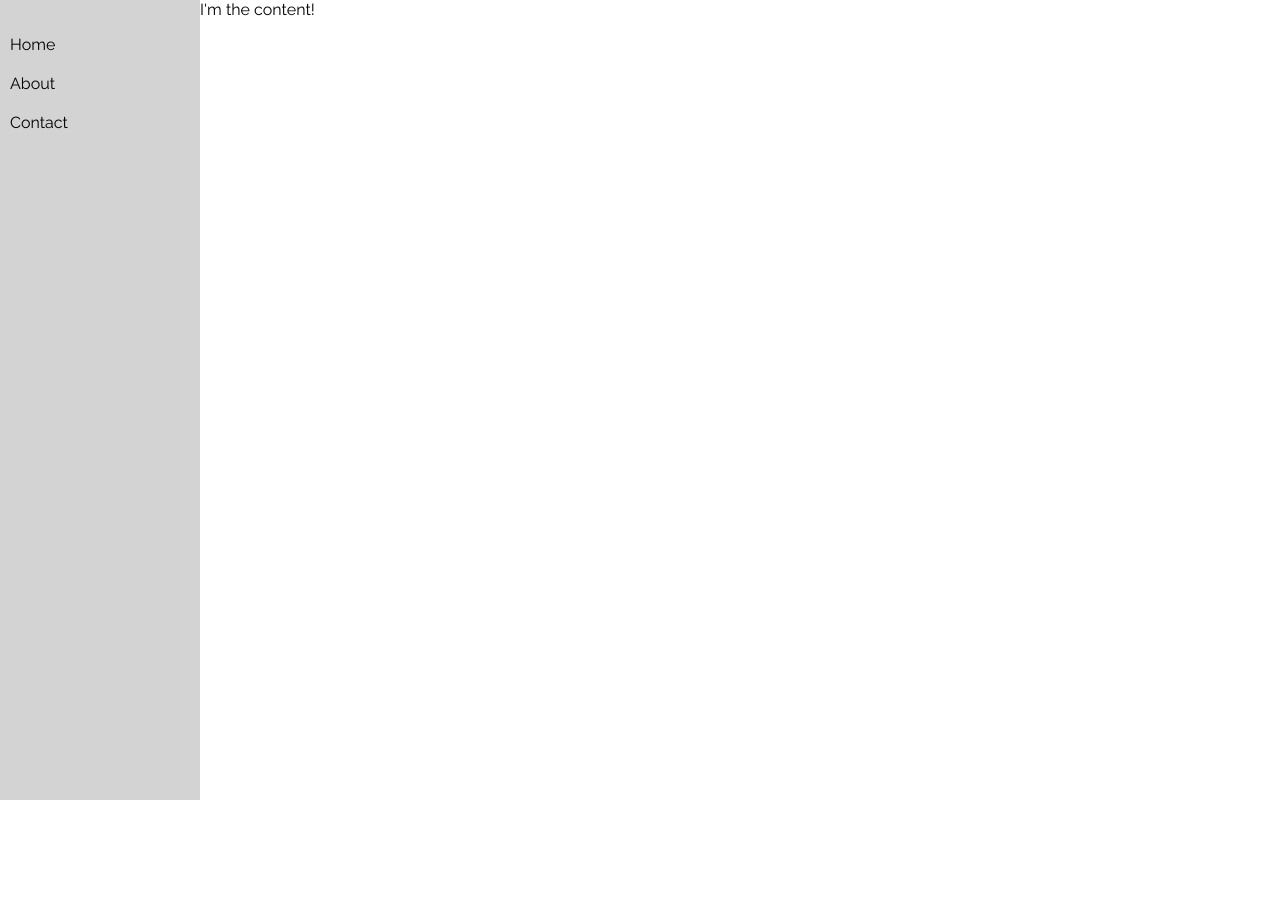
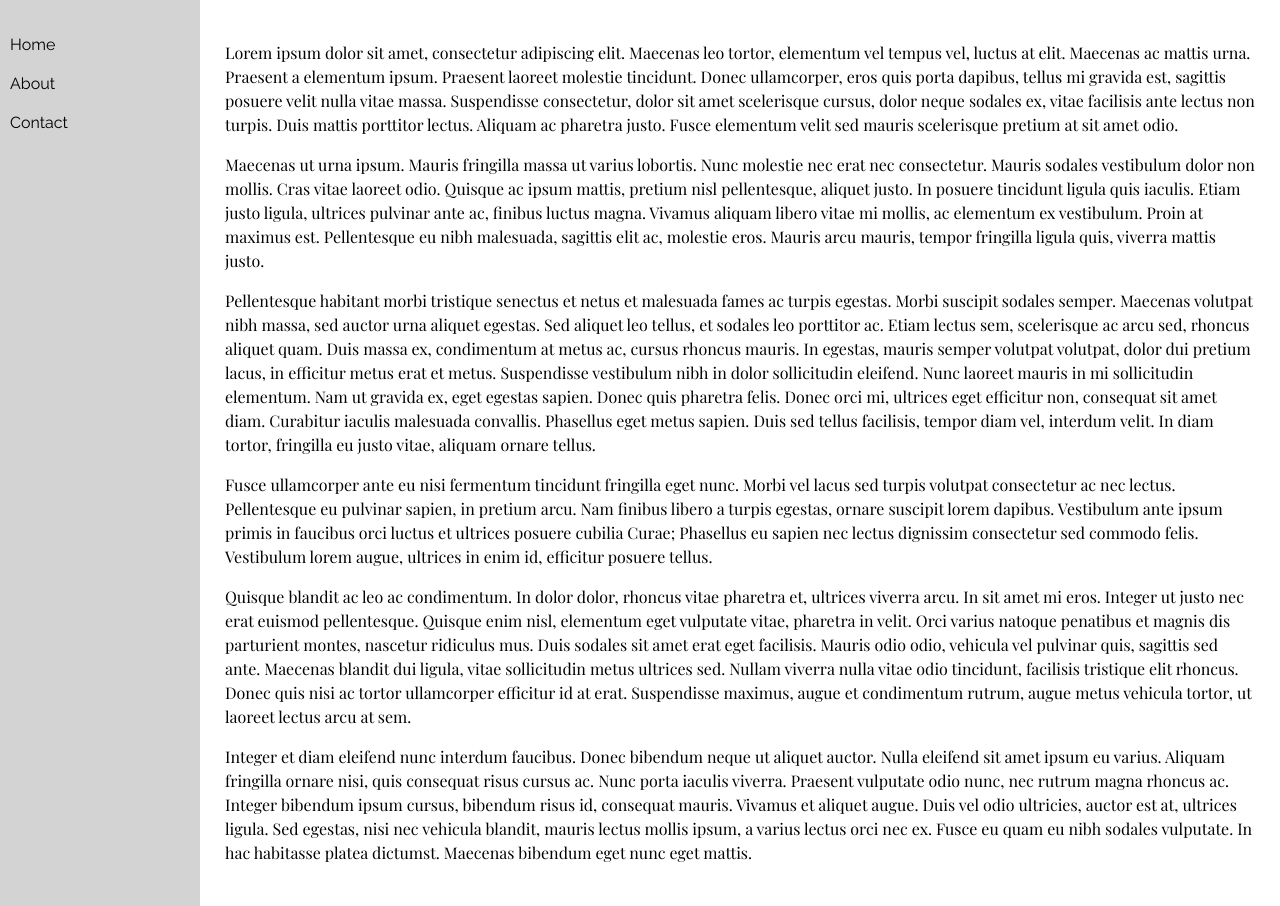
Before and after one commit to maddiedierker/react-navbar-example, a React (Create React App) app: page / in a window 1280 px wide. Before the commit the page ends 800 px from the top, so only its background shows below. Built offline with nearby package versions, Linux system fonts and the light colour scheme.

Commit message:
Add placeholder content and styling

```diff
--- a/src/components/Content.js
+++ b/src/components/Content.js
@@ -1,9 +1,11 @@
 import React, { Component } from 'react'
+import { placeholderContent } from '../placeholderContent'
 
 export default class Content extends Component {
   render() {
-    return <div className="content-container">
-      I'm the content!
-    </div>
+    return <div
+      className="content-container"
+      dangerouslySetInnerHTML={{__html: placeholderContent}}
+    />
   }
 }
--- a/src/index.css
+++ b/src/index.css
@@ -25,3 +25,9 @@ body {
   border-right: 5px solid dimgray;
   background-color: gainsboro;
 }
+
+.content-container {
+  padding: 25px;
+  font-family: 'Playfair Display', serif;
+  line-height: 1.5em;
+}
--- /dev/null
+++ b/src/placeholderContent.js
@@ -0,0 +1,20 @@
+export const placeholderContent = `
+  <p>
+    Lorem ipsum dolor sit amet, consectetur adipiscing elit. Maecenas leo tortor, elementum vel tempus vel, luctus at elit. Maecenas ac mattis urna. Praesent a elementum ipsum. Praesent laoreet molestie tincidunt. Donec ullamcorper, eros quis porta dapibus, tellus mi gravida est, sagittis posuere velit nulla vitae massa. Suspendisse consectetur, dolor sit amet scelerisque cursus, dolor neque sodales ex, vitae facilisis ante lectus non turpis. Duis mattis porttitor lectus. Aliquam ac pharetra justo. Fusce elementum velit sed mauris scelerisque pretium at sit amet odio.
+  </p>
+  <p>
+    Maecenas ut urna ipsum. Mauris fringilla massa ut varius lobortis. Nunc molestie nec erat nec consectetur. Mauris sodales vestibulum dolor non mollis. Cras vitae laoreet odio. Quisque ac ipsum mattis, pretium nisl pellentesque, aliquet justo. In posuere tincidunt ligula quis iaculis. Etiam justo ligula, ultrices pulvinar ante ac, finibus luctus magna. Vivamus aliquam libero vitae mi mollis, ac elementum ex vestibulum. Proin at maximus est. Pellentesque eu nibh malesuada, sagittis elit ac, molestie eros. Mauris arcu mauris, tempor fringilla ligula quis, viverra mattis justo.
+  </p>
+  <p>
+    Pellentesque habitant morbi tristique senectus et netus et malesuada fames ac turpis egestas. Morbi suscipit sodales semper. Maecenas volutpat nibh massa, sed auctor urna aliquet egestas. Sed aliquet leo tellus, et sodales leo porttitor ac. Etiam lectus sem, scelerisque ac arcu sed, rhoncus aliquet quam. Duis massa ex, condimentum at metus ac, cursus rhoncus mauris. In egestas, mauris semper volutpat volutpat, dolor dui pretium lacus, in efficitur metus erat et metus. Suspendisse vestibulum nibh in dolor sollicitudin eleifend. Nunc laoreet mauris in mi sollicitudin elementum. Nam ut gravida ex, eget egestas sapien. Donec quis pharetra felis. Donec orci mi, ultrices eget efficitur non, consequat sit amet diam. Curabitur iaculis malesuada convallis. Phasellus eget metus sapien. Duis sed tellus facilisis, tempor diam vel, interdum velit. In diam tortor, fringilla eu justo vitae, aliquam ornare tellus.
+  </p>
+  <p>
+    Fusce ullamcorper ante eu nisi fermentum tincidunt fringilla eget nunc. Morbi vel lacus sed turpis volutpat consectetur ac nec lectus. Pellentesque eu pulvinar sapien, in pretium arcu. Nam finibus libero a turpis egestas, ornare suscipit lorem dapibus. Vestibulum ante ipsum primis in faucibus orci luctus et ultrices posuere cubilia Curae; Phasellus eu sapien nec lectus dignissim consectetur sed commodo felis. Vestibulum lorem augue, ultrices in enim id, efficitur posuere tellus.
+  </p>
+  <p>
+    Quisque blandit ac leo ac condimentum. In dolor dolor, rhoncus vitae pharetra et, ultrices viverra arcu. In sit amet mi eros. Integer ut justo nec erat euismod pellentesque. Quisque enim nisl, elementum eget vulputate vitae, pharetra in velit. Orci varius natoque penatibus et magnis dis parturient montes, nascetur ridiculus mus. Duis sodales sit amet erat eget facilisis. Mauris odio odio, vehicula vel pulvinar quis, sagittis sed ante. Maecenas blandit dui ligula, vitae sollicitudin metus ultrices sed. Nullam viverra nulla vitae odio tincidunt, facilisis tristique elit rhoncus. Donec quis nisi ac tortor ullamcorper efficitur id at erat. Suspendisse maximus, augue et condimentum rutrum, augue metus vehicula tortor, ut laoreet lectus arcu at sem.
+  </p>
+  <p>
+    Integer et diam eleifend nunc interdum faucibus. Donec bibendum neque ut aliquet auctor. Nulla eleifend sit amet ipsum eu varius. Aliquam fringilla ornare nisi, quis consequat risus cursus ac. Nunc porta iaculis viverra. Praesent vulputate odio nunc, nec rutrum magna rhoncus ac. Integer bibendum ipsum cursus, bibendum risus id, consequat mauris. Vivamus et aliquet augue. Duis vel odio ultricies, auctor est at, ultrices ligula. Sed egestas, nisi nec vehicula blandit, mauris lectus mollis ipsum, a varius lectus orci nec ex. Fusce eu quam eu nibh sodales vulputate. In hac habitasse platea dictumst. Maecenas bibendum eget nunc eget mattis.
+  </p>
+`
```
